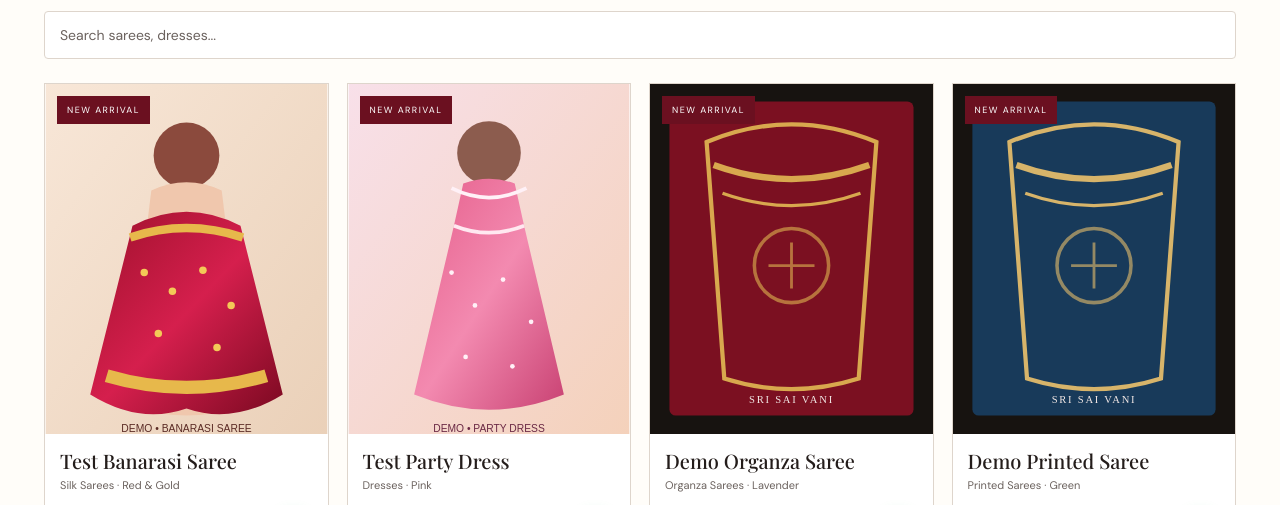
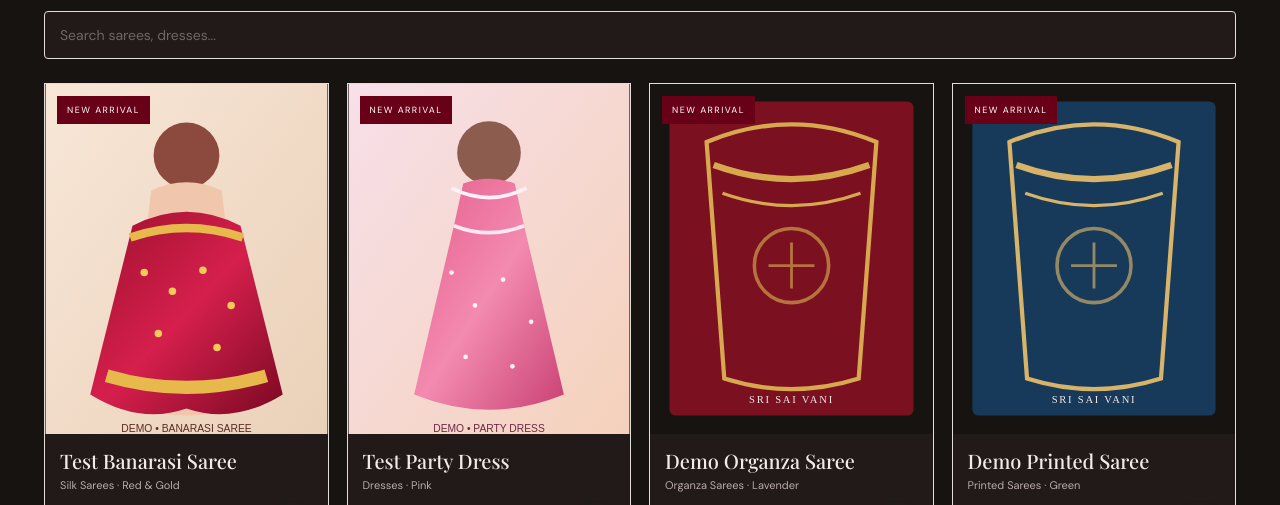
Before and after one commit to vinith1111/premium_saree_website, a website: page index.html in a window 1280 px wide. Shown: the part 656-1161 px from the top of the page. Drawn offline with nearby package versions, Linux system fonts and the light colour scheme; no server answers.

Commit message:
Load separate Dark and Light theme files

```diff
--- a/index.html
+++ b/index.html
@@ -15,7 +15,7 @@
 <link rel="stylesheet" href="css/admin.css?v=4">
 <link rel="stylesheet" href="css/modal.css">
 <link rel="stylesheet" href="css/responsive.css">
-<link rel="stylesheet" href="css/theme.css?v=2">
+<link id="theme-dark" rel="stylesheet" href="css/theme-dark.css?v=1"><link id="theme-light" rel="stylesheet" href="css/theme-light.css?v=1" disabled>
 <script>
 (function(){
  try{
```
